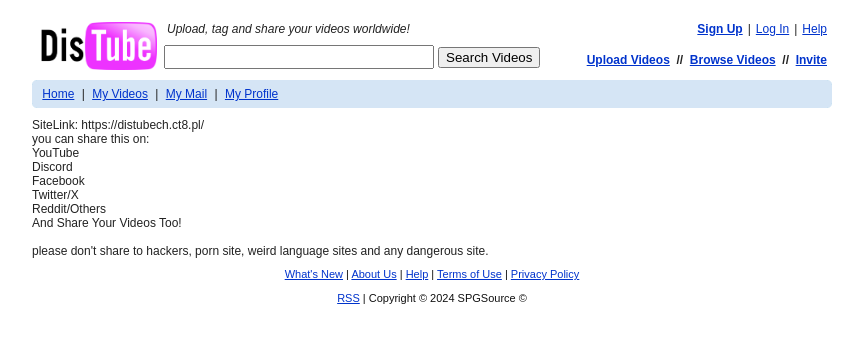
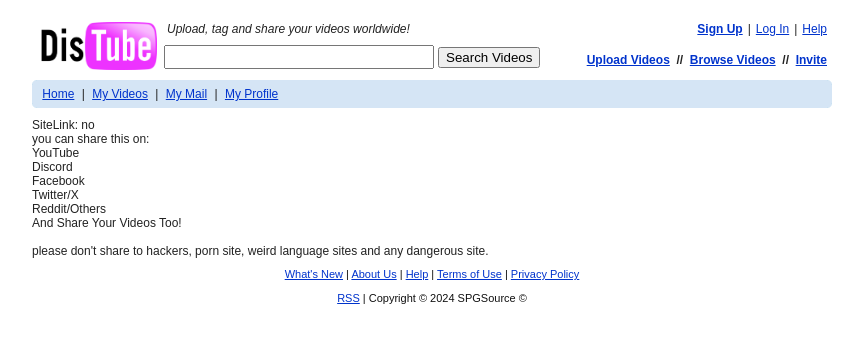
Before and after one commit to SafuwanBaharudin/DisTube-Leaked, a PHP site: page /share.php in a window 1280 px wide. Shown: the top 363 px of the page, without its empty margins (208-1071 px from the left). Run offline with PHP 8.4, Linux system fonts and the light colour scheme; data that the repository does not hold is empty.

Commit message:
Update share.php

```diff
--- a/share.php
+++ b/share.php
@@ -3,7 +3,7 @@
   <tbody><tr>
     <td bgcolor="#FFFFFF" style="padding-bottom: 25px;">
 
-SiteLink: https://distubech.ct8.pl/
+SiteLink: no
 
 <br>you can share this on: </br>
 YouTube <br>
```
